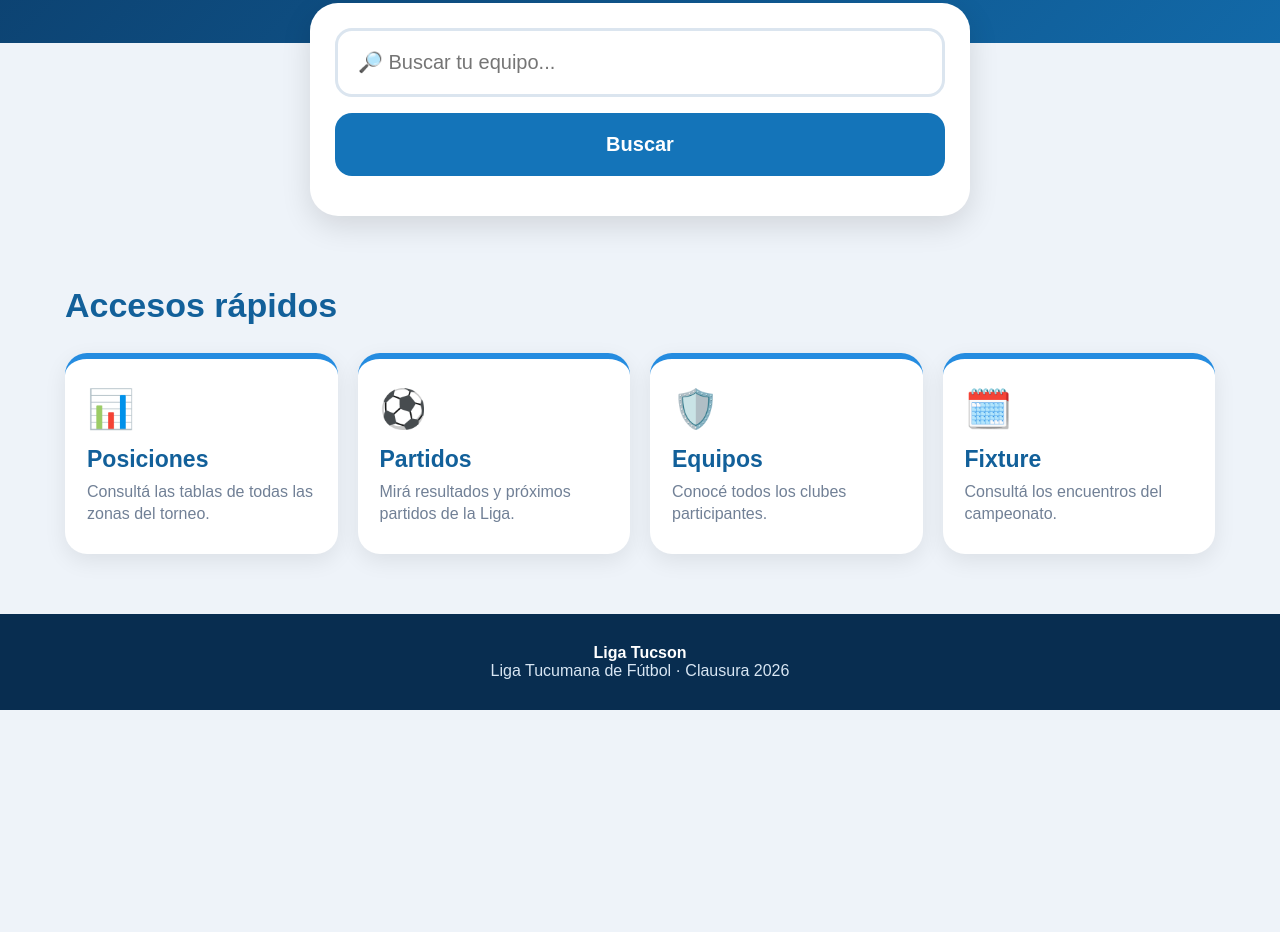
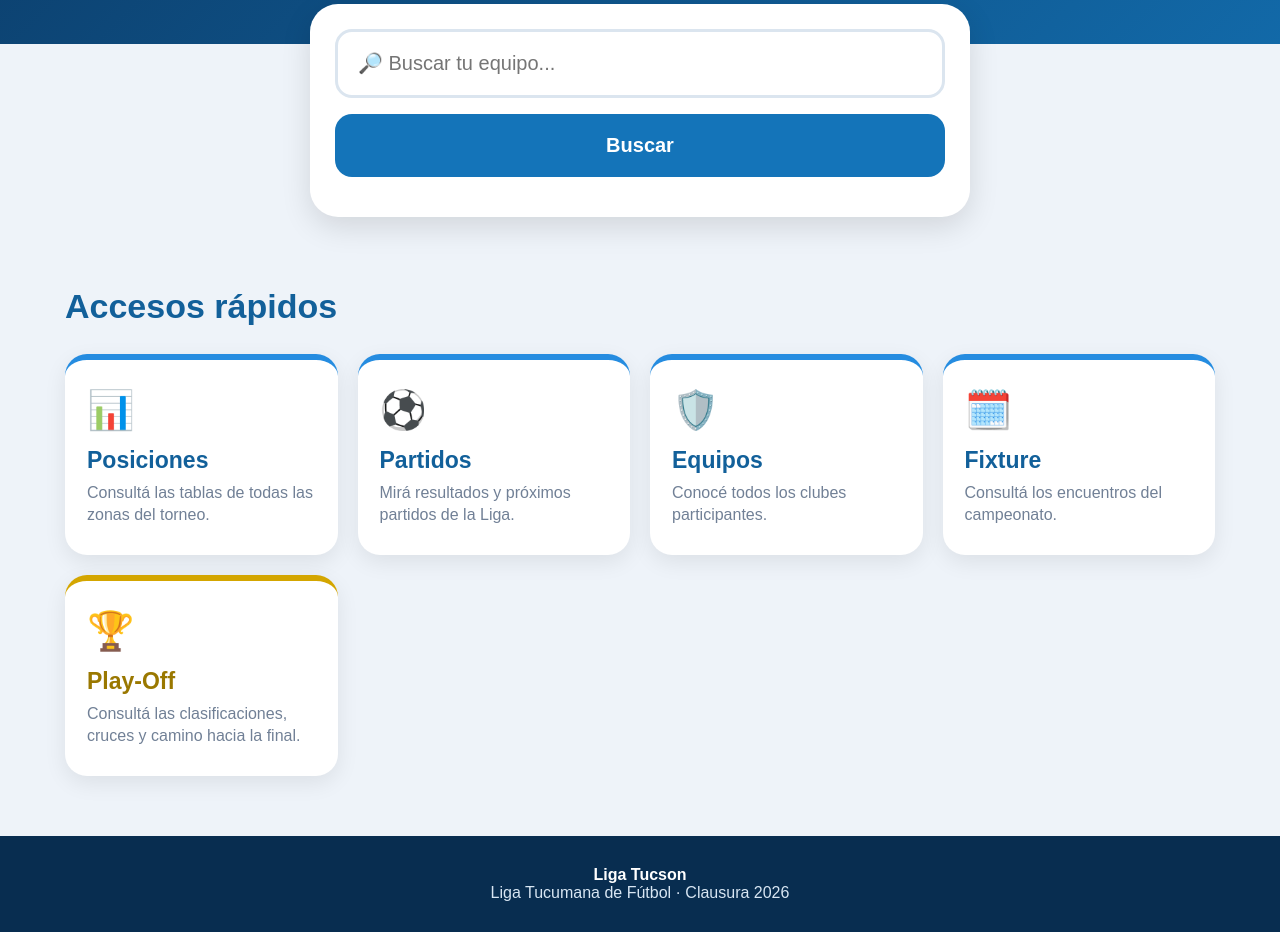
Before and after one commit to ianulisespaez-netizen/Liga-tucson, a plain HTML site: page index.html in a window 1280 px wide. Shown: the part 824-1756 px from the top of the page. Before the commit the page ends 1534 px from the top, so only its background shows below. Drawn offline with Linux system fonts and the light colour scheme.

Commit message:
Update index.html

```diff
--- a/index.html
+++ b/index.html
@@ -90,7 +90,7 @@
       display: flex;
       justify-content: center;
       align-items: center;
-      gap: 42px;
+      gap: 30px;
 
       padding: 18px 15px;
 
@@ -99,6 +99,8 @@
         #062b52,
         #1269a8
       );
+
+      flex-wrap: wrap;
     }
 
     .main-nav a {
@@ -338,6 +340,18 @@
     }
 
     /* ========================= */
+    /* PLAY-OFF */
+    /* ========================= */
+
+    .quick-card.playoff {
+      border-top-color: #d4a600;
+    }
+
+    .quick-card.playoff h3 {
+      color: #9a7800;
+    }
+
+    /* ========================= */
     /* PIE */
     /* ========================= */
 
@@ -381,7 +395,7 @@
       }
 
       .main-nav {
-        gap: 25px;
+        gap: 20px;
 
         padding: 15px 10px;
       }
@@ -435,6 +449,7 @@
       .quick-section h2 {
         font-size: 32px;
       }
+
     }
 
   </style>
@@ -442,11 +457,15 @@
 
 <body>
 
+
   <!-- ========================= -->
   <!-- ENCABEZADO -->
   <!-- ========================= -->
 
-  <header class="site-header" id="siteHeader">
+  <header
+    class="site-header"
+    id="siteHeader"
+  >
 
     <div class="header-top">
 
@@ -458,14 +477,22 @@
 
       <div class="header-title">
 
-        <h1>LIGA TUCSON</h1>
+        <h1>
+          LIGA TUCSON
+        </h1>
 
-        <p>Liga Tucumana de Fútbol</p>
+        <p>
+          Liga Tucumana de Fútbol
+        </p>
 
       </div>
 
     </div>
 
+
+    <!-- ========================= -->
+    <!-- MENÚ -->
+    <!-- ========================= -->
 
     <nav class="main-nav">
 
@@ -485,6 +512,10 @@
         Equipos
       </a>
 
+      <a href="playoff.html">
+        🏆 Play-Off
+      </a>
+
     </nav>
 
   </header>
@@ -501,13 +532,18 @@
     </div>
 
     <h2>
+
       Todo el fútbol<br>
+
       de <span>Tucumán</span>
+
     </h2>
 
     <p>
+
       Resultados, posiciones, partidos y equipos
       de la Liga Tucumana de Fútbol.
+
     </p>
 
     <img
@@ -562,6 +598,8 @@
     <div class="quick-grid">
 
 
+      <!-- POSICIONES -->
+
       <a
         href="posiciones.html"
         class="quick-card"
@@ -582,6 +620,8 @@
 
       </a>
 
+
+      <!-- PARTIDOS -->
 
       <a
         href="partidos.html"
@@ -604,6 +644,8 @@
       </a>
 
 
+      <!-- EQUIPOS -->
+
       <a
         href="equipos.html"
         class="quick-card"
@@ -625,6 +667,8 @@
       </a>
 
 
+      <!-- FIXTURE -->
+
       <a
         href="partidos.html"
         class="quick-card"
@@ -641,6 +685,29 @@
         <p>
           Consultá los encuentros
           del campeonato.
+        </p>
+
+      </a>
+
+
+      <!-- PLAY-OFF -->
+
+      <a
+        href="playoff.html"
+        class="quick-card playoff"
+      >
+
+        <div class="quick-icon">
+          🏆
+        </div>
+
+        <h3>
+          Play-Off
+        </h3>
+
+        <p>
+          Consultá las clasificaciones,
+          cruces y camino hacia la final.
         </p>
 
       </a>
@@ -676,14 +743,19 @@
 
   <script>
 
+
     /* =========================
        ENCABEZADO AL DESPLAZAR
-       ========================= */
+    ========================= */
 
-    let ultimaPosicion = window.scrollY;
+    let ultimaPosicion =
+      window.scrollY;
+
 
     const header =
-      document.getElementById("siteHeader");
+      document.getElementById(
+        "siteHeader"
+      );
 
 
     window.addEventListener(
@@ -696,7 +768,9 @@
 
         /* Si estamos arriba de todo */
 
-        if (posicionActual <= 10) {
+        if (
+          posicionActual <= 10
+        ) {
 
           header.classList.remove(
             "header-hidden"
@@ -743,7 +817,7 @@
 
     /* =========================
        BUSCADOR DE EQUIPOS
-       ========================= */
+    ========================= */
 
     function buscarEquipo() {
 
@@ -753,6 +827,7 @@
           .value
           .trim()
           .toLowerCase();
+
 
       const resultado =
         document.getElementById(
@@ -766,6 +841,7 @@
           "Escribí el nombre de un equipo.";
 
         return;
+
       }
 
 
@@ -778,10 +854,12 @@
           "No se pudieron cargar los equipos.";
 
         return;
+
       }
 
 
       let equipoEncontrado = null;
+
       let zonaEncontrada = null;
 
 
@@ -812,19 +890,26 @@
               zona;
 
             break;
+
           }
 
         }
 
 
-        if (equipoEncontrado) {
+        if (
+          equipoEncontrado
+        ) {
+
           break;
+
         }
 
       }
 
 
-      if (equipoEncontrado) {
+      if (
+        equipoEncontrado
+      ) {
 
         window.location.href =
           "equipo.html?v=12&equipo=" +
@@ -836,7 +921,9 @@
             zonaEncontrada
           );
 
-      } else {
+      }
+
+      else {
 
         resultado.textContent =
           "No encontramos ese equipo.";
@@ -846,7 +933,9 @@
     }
 
 
-    /* Buscar también presionando ENTER */
+    /* =========================
+       BUSCAR CON ENTER
+    ========================= */
 
     document
       .getElementById("searchTeam")
```
